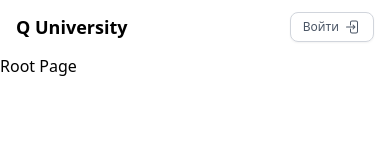
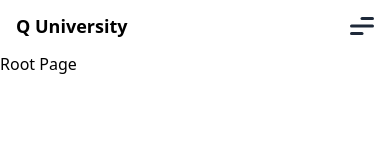
Before and after one commit to shoyo-22/q-univer-test-front, a Vue app: page / in a window 390 px wide. Shown: the top 160 px of the page. Built offline with nearby package versions, Linux system fonts and the light colour scheme.

Commit message:
refactor: draft menu toggle button

```diff
--- a/src/app/layouts/GuestLayout.vue
+++ b/src/app/layouts/GuestLayout.vue
@@ -1,10 +1,10 @@
 <template>
   <header class="py-3 sm:py-4">
     <BaseContainer class="flex items-center justify-between">
-      <h1 class="flex-1 text-lg font-bold transition-all duration-300 sm:text-xl lg:text-2xl">
+      <h1 class="text-lg font-bold transition-all duration-300 sm:text-xl lg:text-2xl">
         Q University
       </h1>
-      <div class="">
+      <div class="max-sm:hidden">
         <button
           class="flex cursor-pointer items-center gap-1.5 rounded-lg border border-gray-300 px-3 py-1.5 text-xs font-medium text-gray-600 shadow-xs transition-all duration-300 hover:border-blue-400 hover:bg-blue-50 hover:text-blue-800 sm:px-4 sm:py-2 sm:text-sm"
         >
@@ -12,6 +12,41 @@
           <ArrowRightEndOnRectangleIcon class="size-4 sm:size-5" />
         </button>
       </div>
+      <button
+        class="group inline-flex h-6 w-6 items-center justify-center rounded bg-white text-center text-gray-800 transition sm:hidden"
+        aria-pressed="false"
+        onclick="this.setAttribute('aria-pressed', !(this.getAttribute('aria-pressed') === 'true'))"
+        @click="toggleMenu"
+      >
+        <span class="sr-only">Menu</span>
+        <svg
+          class="pointer-events-none h-6 w-6 fill-current"
+          viewBox="0 0 16 16"
+          xmlns="http://www.w3.org/2000/svg"
+        >
+          <rect
+            class="origin-center translate-x-[7px] -translate-y-[5px] transition-all duration-300 ease-[cubic-bezier(.5,.85,.25,1.1)] group-[[aria-pressed=true]]:translate-x-0 group-[[aria-pressed=true]]:translate-y-0 group-[[aria-pressed=true]]:rotate-[315deg]"
+            y="7"
+            width="9"
+            height="2"
+            rx="1"
+          ></rect>
+          <rect
+            class="origin-center transition-all duration-300 ease-[cubic-bezier(.5,.85,.25,1.8)] group-[[aria-pressed=true]]:rotate-45"
+            y="7"
+            width="16"
+            height="2"
+            rx="1"
+          ></rect>
+          <rect
+            class="origin-center translate-y-[5px] transition-all duration-300 ease-[cubic-bezier(.5,.85,.25,1.1)] group-[[aria-pressed=true]]:translate-y-0 group-[[aria-pressed=true]]:-rotate-[225deg]"
+            y="7"
+            width="9"
+            height="2"
+            rx="1"
+          ></rect>
+        </svg>
+      </button>
     </BaseContainer>
   </header>
   <RouterView />
@@ -20,5 +55,12 @@
 <script setup lang="ts">
 import { RouterView } from 'vue-router';
 import { BaseContainer } from '@/shared/ui';
+import { ref } from 'vue';
 import { ArrowRightEndOnRectangleIcon } from '@heroicons/vue/24/solid';
+
+const isActive = ref<boolean>(false);
+
+const toggleMenu = () => {
+  isActive.value = !isActive.value;
+};
 </script>
```
